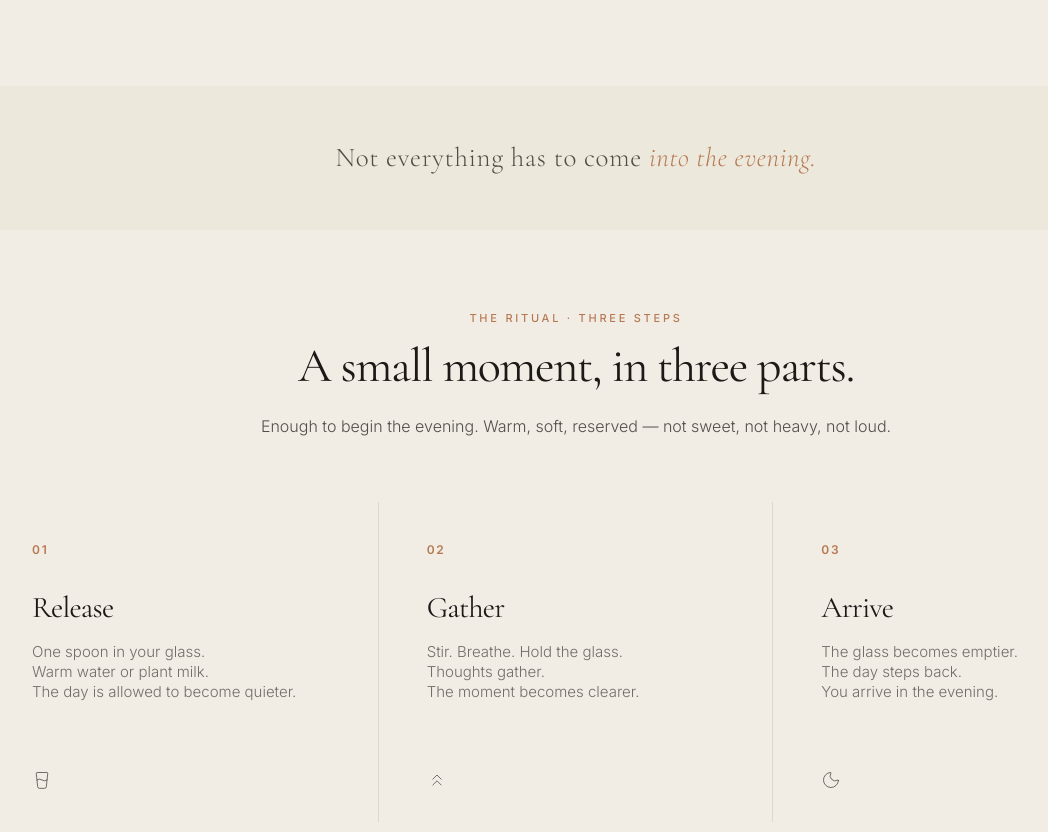
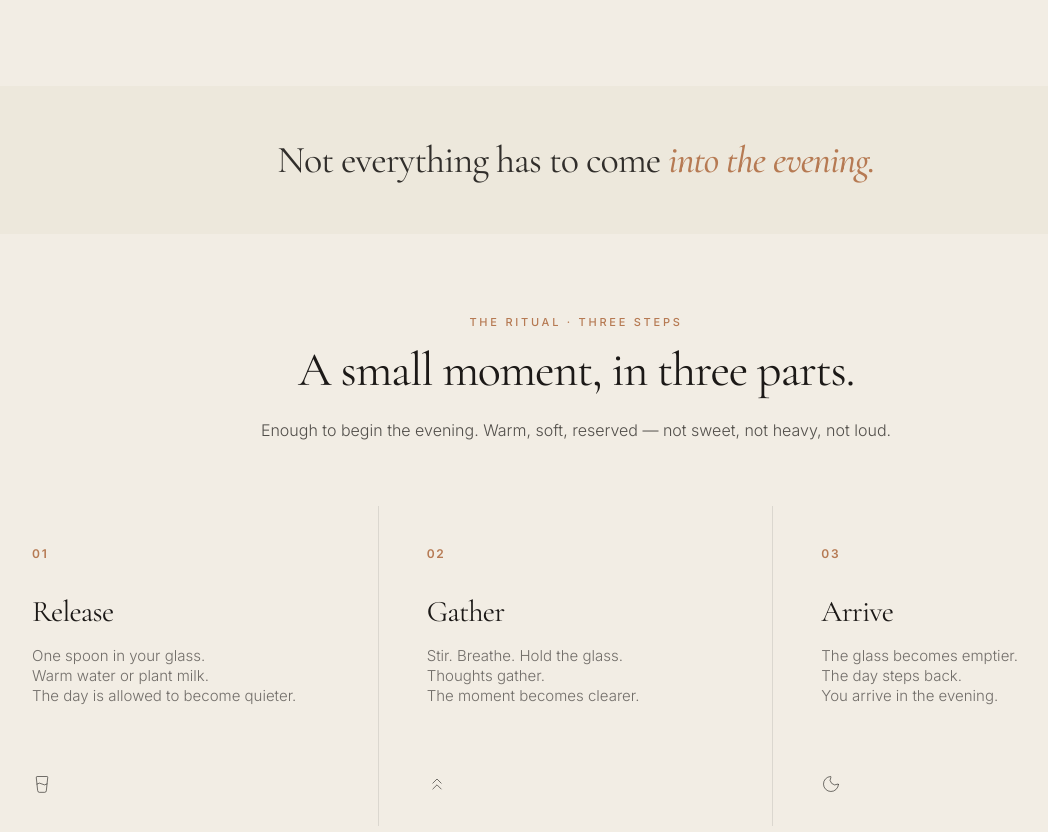
Before and after one commit to dudi991/hespyra-website, a React (Vite) app: page / in a window 1280 px wide. Shown: the part 1320-2152 px from the top of the page, without its empty margins (64-1112 px from the left). Built offline with nearby package versions, Linux system fonts and the light colour scheme.

Commit message:
style: refine EditorialPause typography layout size contrast and accent presence

```diff
--- a/src/components/EditorialPause.tsx
+++ b/src/components/EditorialPause.tsx
@@ -5,9 +5,9 @@ const EditorialPause = () => {
 
   return (
     <section className="w-full bg-[#EDE8DC] py-12 sm:py-14 flex justify-center items-center relative z-10">
-      <div className="max-w-3xl mx-auto text-center px-6">
-        <p className="font-serif text-xl sm:text-2xl md:text-[27px] text-primary/75 tracking-wide font-light leading-relaxed">
-          {t('pause.part1')} <span className="italic text-accent font-light">{t('pause.part2')} {t('pause.part3')}</span>
+      <div className="max-w-2xl mx-auto text-center px-6">
+        <p className="font-serif text-2xl sm:text-3xl md:text-[34px] lg:text-[38px] text-primary/90 tracking-tight font-normal leading-snug">
+          {t('pause.part1')} <span className="italic text-accent font-medium">{t('pause.part2')} {t('pause.part3')}</span>
         </p>
       </div>
     </section>
```
